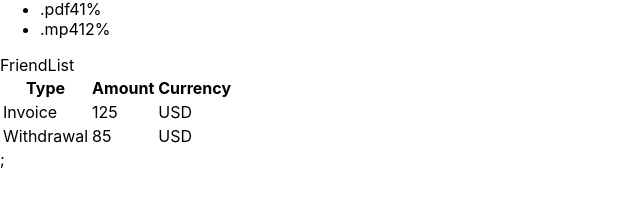
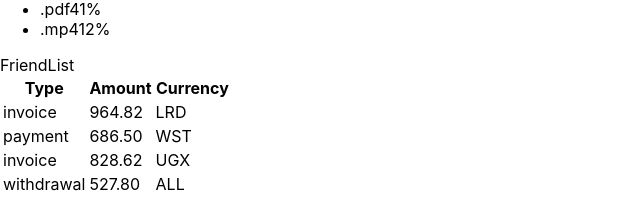
Before and after one commit to Titiof/goit-react-hw-01-components, a React (Create React App) app: page / in a window 1280 px wide. Shown: the part 598-797 px from the top of the page, without its empty margins (0-640 px from the left). Built offline with nearby package versions, Linux system fonts and the light colour scheme.

Commit message:
Update TransactionHistory.jsx

```diff
--- a/src/components/TransactionHistory/TransactionHistory.jsx
+++ b/src/components/TransactionHistory/TransactionHistory.jsx
@@ -1,31 +1,38 @@
-import React from 'react';
-// import styles from './TransactionHistory.module.css';
+import styles from './TransactionHistory.module.css';
 
-export const TransactionHistory = () => {
+const TransactionHistoryItem = ({ type, amount, currency }) => {
   return (
-    <div>
-      <table class="transaction-history">
-        <thead>
-          <tr>
-            <th>Type</th>
-            <th>Amount</th>
-            <th>Currency</th>
-          </tr>
-        </thead>
-
-        <tbody>
-          <tr>
-            <td>Invoice</td>
-            <td>125</td>
-            <td>USD</td>
-          </tr>
-          <tr>
-            <td>Withdrawal</td>
-            <td>85</td>
-            <td>USD</td>
-          </tr>
-        </tbody>
-      </table>
-    </div>
+    <tr className={styles.list}>
+      <td className={styles.item}>{type}</td>
+      <td className={styles.item}>{amount}</td>
+      <td className={styles.item}>{currency}</td>
+    </tr>
   );
 };
+
+export const TransactionHistory = ({ items }) => {
+  return (
+    <table className={styles.transactionHistory}>
+      <thead className={styles.table}>
+        <tr className={styles.tabTitle}>
+          <th className={styles.titleItem}>Type</th>
+          <th className={styles.titleItem}>Amount</th>
+          <th className={styles.titleItem}>Currency</th>
+        </tr>
+      </thead>
+
+      <tbody className={styles.transactionTable}>
+        {items.map(item => {
+          return (
+            <TransactionHistoryItem
+              key={item.id}
+              type={item.type}
+              amount={item.amount}
+              currency={item.currency}
+            />
+          );
+        })}
+      </tbody>
+    </table>
+  );
+};
```
